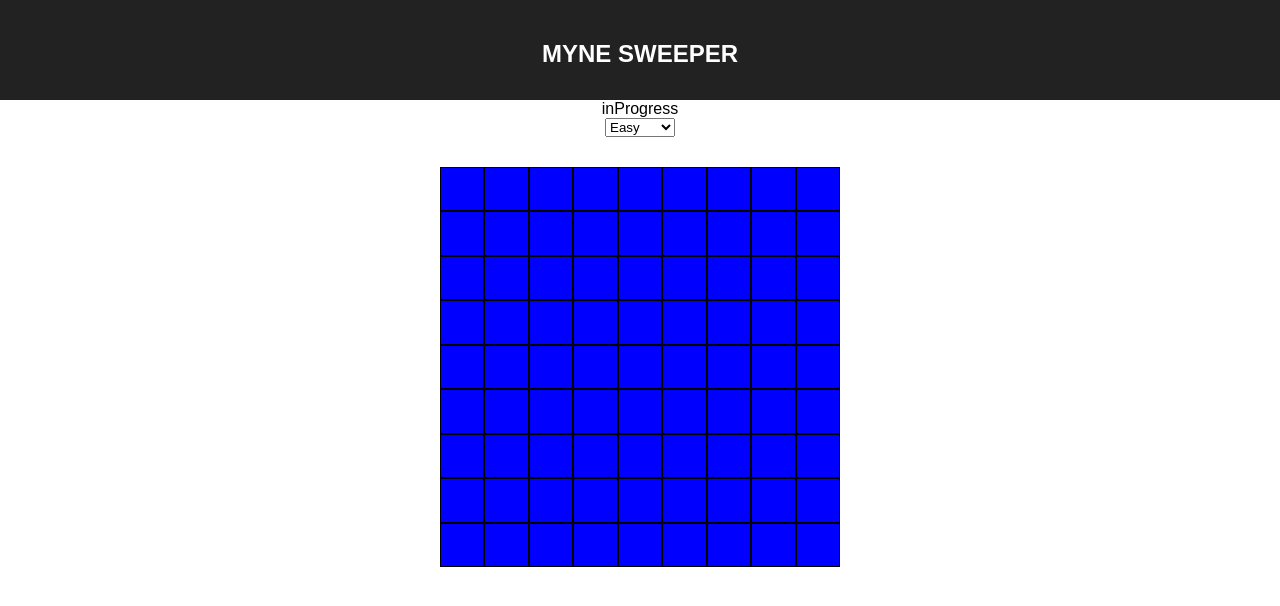
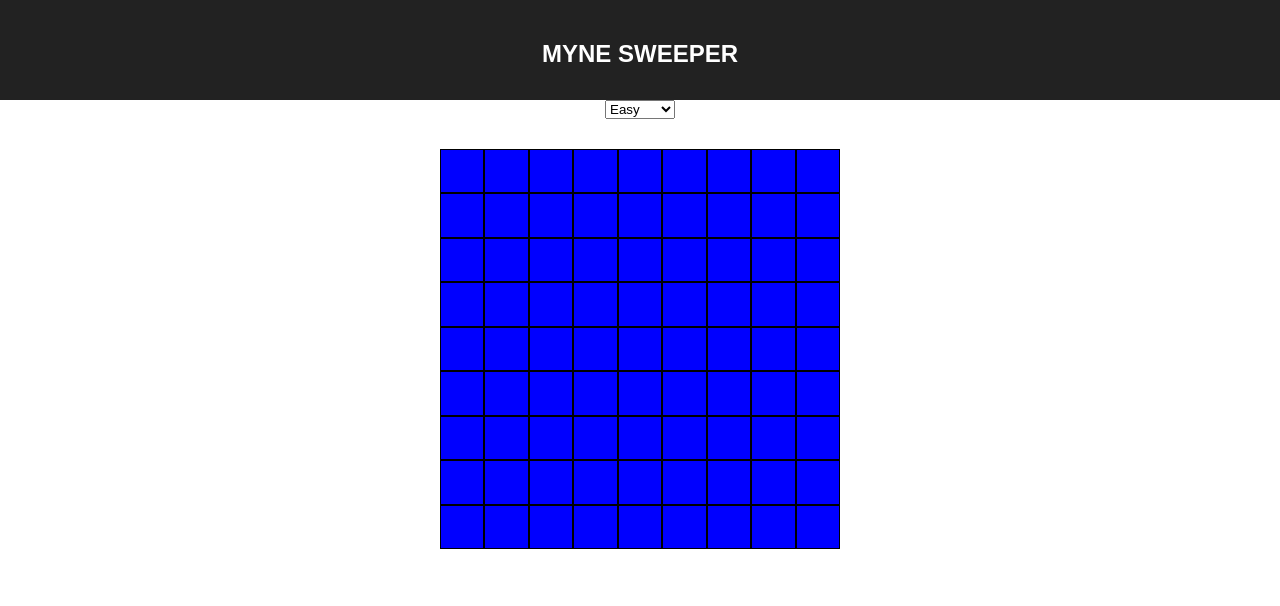
Before and after one commit to tyleraadams/whoa-sweeper, a React (Create React App) app: page / in a window 1280 px wide. Shown: the top 606 px of the page. Built offline with nearby package versions, Linux system fonts and the light colour scheme.

Commit message:
making user friendlier messages

```diff
--- a/src/components/Board/Board.js
+++ b/src/components/Board/Board.js
@@ -23,6 +23,7 @@ class Board extends Component {
       })
       this.props.onGameStatusChange('inProgress');
     }
+
     if (nextProps.gameStatus !== this.props.gameStatus) {
 			this.setState({
         inProgress: nextProps.gameStatus === 'inProgress'
--- a/src/components/Messages/Messages.js
+++ b/src/components/Messages/Messages.js
@@ -1,8 +1,9 @@
 import React, { Component } from 'react';
+import messagesModel from './messages_model';
 
 class Messages extends Component {
   render() {
-    return <div className="messages">{this.props.status}</div>
+    return <div className="messages">{messagesModel(this.props.status)}</div>
   }
 }
 
--- /dev/null
+++ b/src/components/Messages/messages_model.js
@@ -0,0 +1,9 @@
+export default function messagesModel(status) {
+  const messages = {
+    won: 'You WONNNNNNNN',
+    lost: 'You lost :( :( :(',
+    inProgress: ''
+  };
+
+  return messages[status];
+};
```
